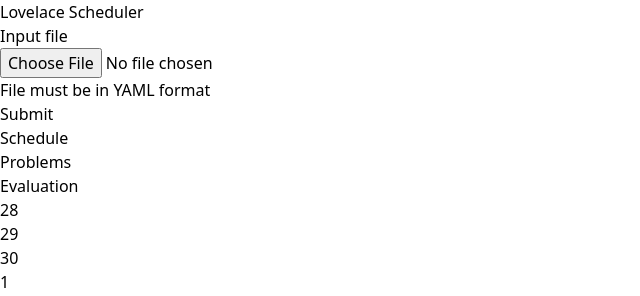
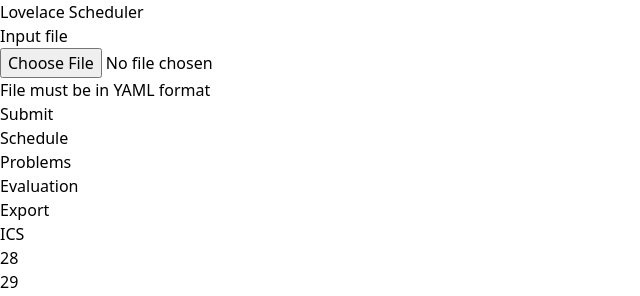
Before and after one commit to julianfortune/lovelace, a React (Vite) app: page / in a window 1280 px wide. Shown: the top 296 px of the page, without its empty margins (0-640 px from the left). Built offline with nearby package versions, Linux system fonts and the light colour scheme.

Commit message:
More visual tweaks

```diff
--- a/src/app/App.tsx
+++ b/src/app/App.tsx
@@ -99,16 +99,19 @@ function App() {
             selectedTabClassName="text-neutral-800 border-blue-300 border-b-4 !pb-0"
           >
             <TabList className="">
-              <div className="bg-neutral-50 h-16 pl-4 border-b-2 border-neutral-200 flex text-neutral-400 items-center">
+              <div className="bg-neutral-50 h-16 px-4 border-b-2 border-neutral-200 flex text-neutral-400 items-center">
                 {/* TODO(..?): Tab component ? */}
                 <Tab className="flex-grow-0 h-full px-4 pb-1 font-medium hover:cursor-pointer flex items-center">Schedule</Tab>
                 <Tab className="flex-grow-0 h-full px-4 pb-1 font-medium hover:cursor-pointer flex items-center ">Problems</Tab>
                 <Tab className="flex-grow-0 h-full px-4 pb-1 font-medium hover:cursor-pointer flex items-center ">Evaluation</Tab>
+
+                <div className="flex-grow "></div>
+                {/* Action buttons */}
+                <div className="pl-4 text-end text-neutral-600 border-neutral-200 border-l-2 space-x-4 flex items-baseline">
+                  <p>Export</p>
+                  <button className="px-4 py-1 border rounded-full font-medium hover:cursor-pointer ">ICS</button>
+                </div>
               </div>
-              {/* Action buttons
-              <div className="flex-grow flex-col-reverse text-end">
-                <button className="p-4 flex-grow-0 font-medium hover:cursor-pointer ">Export</button>
-              </div> */}
             </TabList>
 
             <div className="w-full overflow-auto bg-neutral-100">
```
